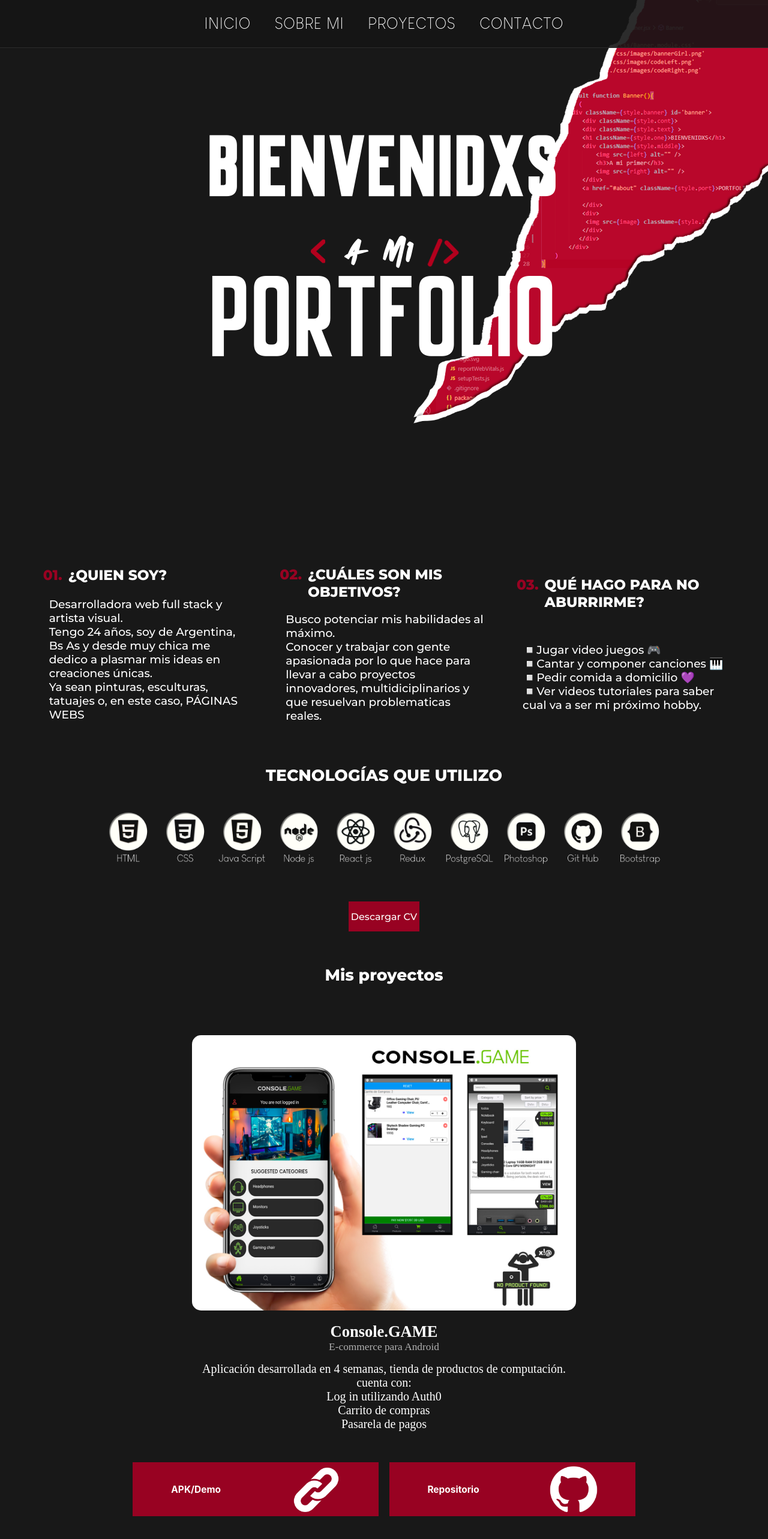
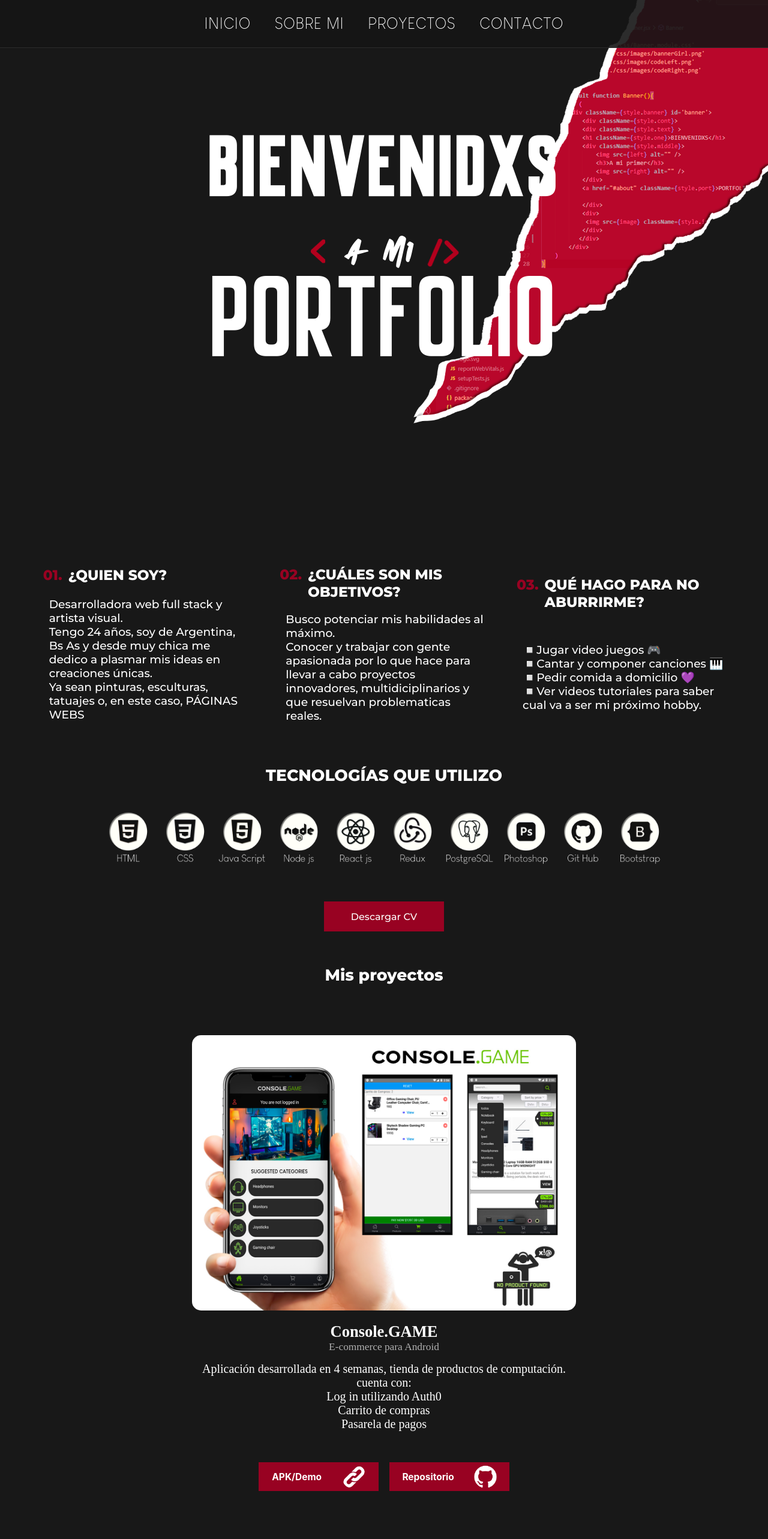
Before and after one commit to MalenaLuana/Portfolio-Malena, a React (Create React App) app: page /home in a window 1280 px wide. Shown: the top 2566 px of the page at 60% size. Built offline with nearby package versions, Linux system fonts and the light colour scheme.

Commit message:
remodelación css + responsive

```diff
--- a/src/css/About.module.css
+++ b/src/css/About.module.css
@@ -55,7 +55,7 @@
 
 .cv{
   background-color:#980222 ;
-  width: 10%;
+  width: 200px;
   margin-top: 5%;
   height: 50px;
   text-decoration: none;
--- a/src/css/Projects.module.css
+++ b/src/css/Projects.module.css
@@ -95,7 +95,7 @@
     box-sizing: border-box;
     display: flex;
     height: 100%;
-    width: 50%;
+    width: 200px;
     text-decoration: none;
     color: white;
     font-size: 14pt;
```
